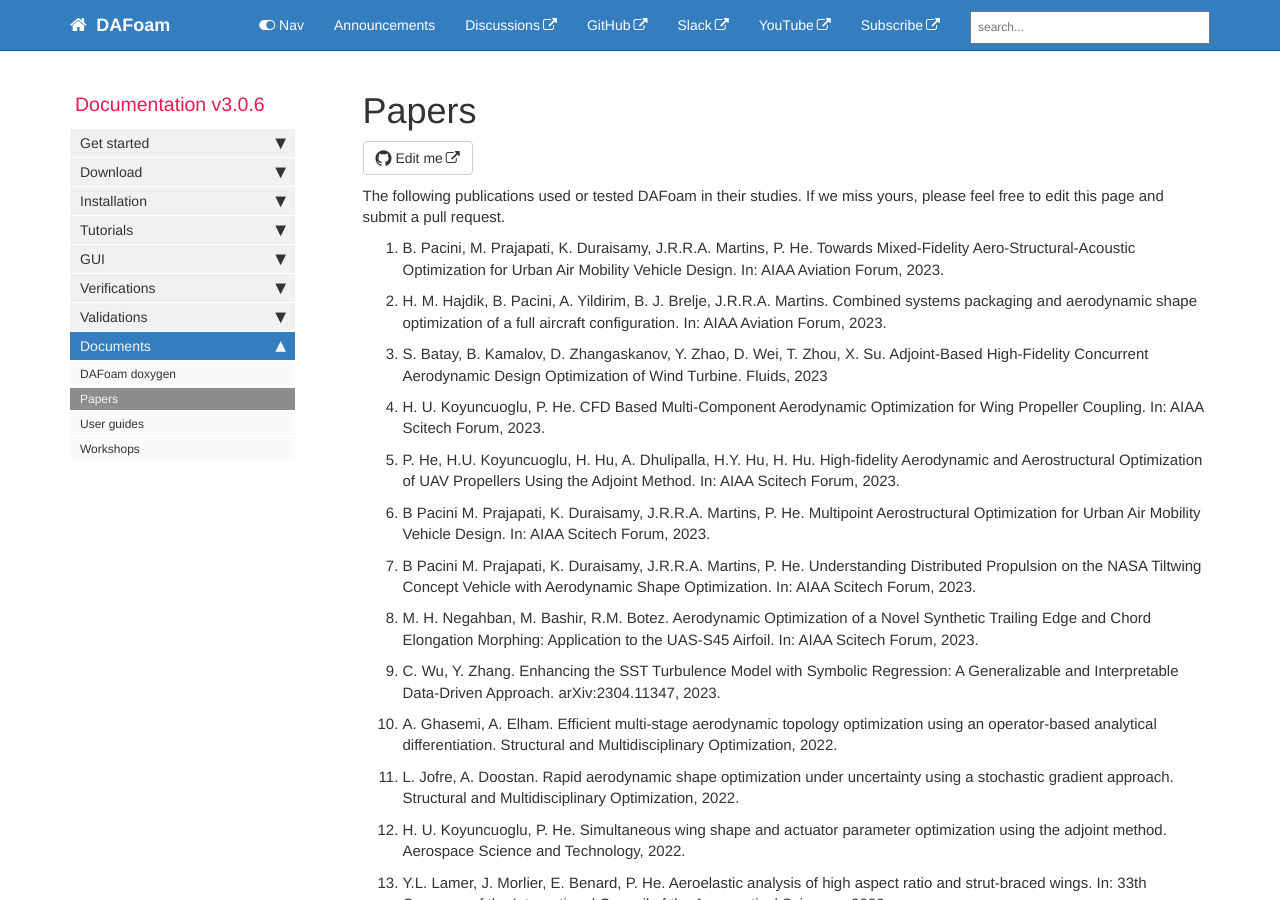
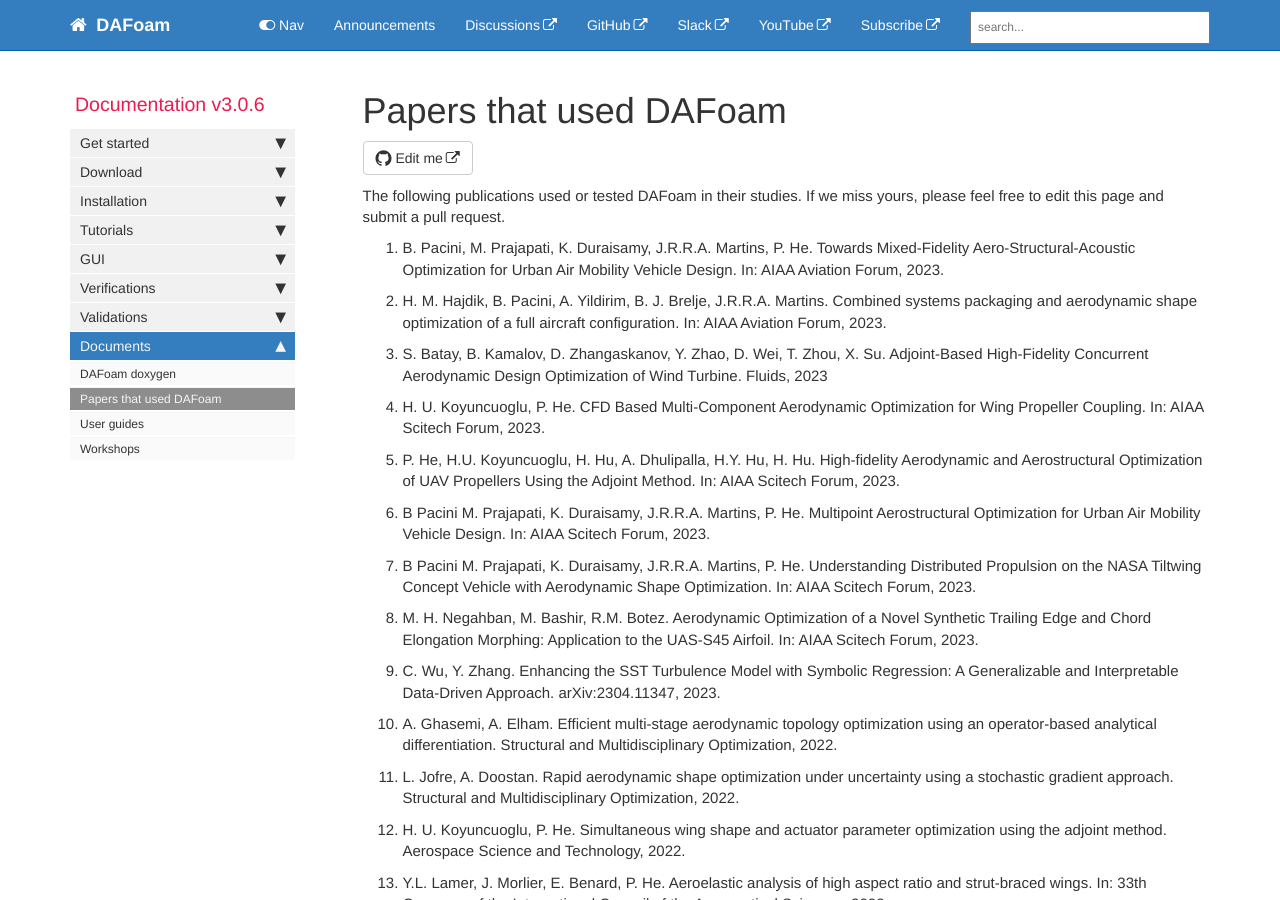
Before and after one commit to DAFoam/DAFoam.github.io, a Jekyll site: the page built from pages/mydoc/mydoc_docs_publications.md, in a window 1280 px wide and 900 px high. Built offline with Jekyll 4.4.1, drawn with Linux system fonts in a browser that asks for light colours; comment, search, counter and statistics services are not loaded.

Commit message:
content update

```diff
--- a/_data/sidebars/mydoc_sidebar.yml
+++ b/_data/sidebars/mydoc_sidebar.yml
@@ -265,7 +265,7 @@ entries:
       url: /mydoc_doxygen.html
       output: web, pdf
 
-    - title: Papers
+    - title: Papers that used DAFoam
       url: /mydoc_docs_publications.html
       output: web, pdf
 
--- a/pages/mydoc/mydoc_docs_publications.md
+++ b/pages/mydoc/mydoc_docs_publications.md
@@ -1,5 +1,5 @@
 ---
-title: Papers
+title: Papers that used DAFoam
 keywords: Papers
 summary:
 sidebar: mydoc_sidebar
```
